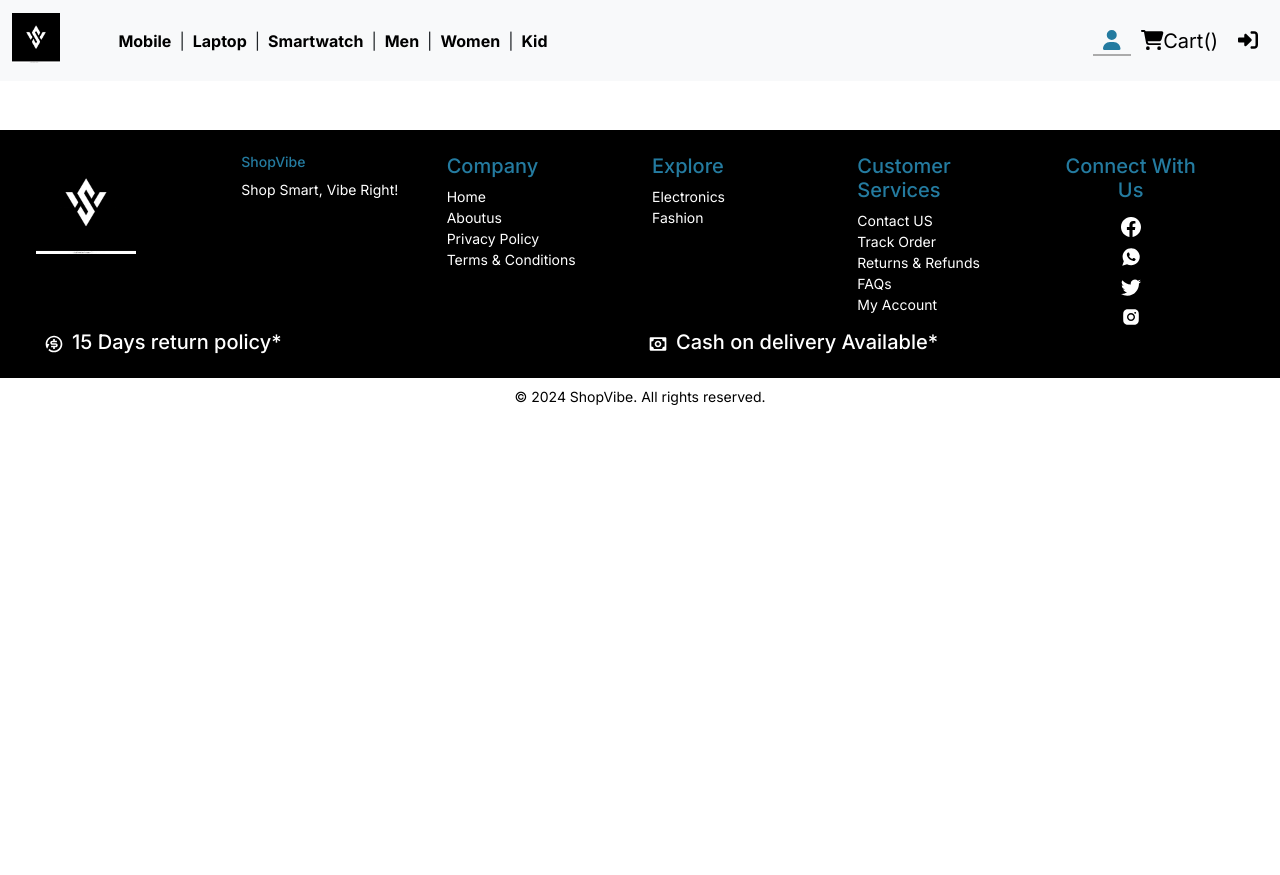
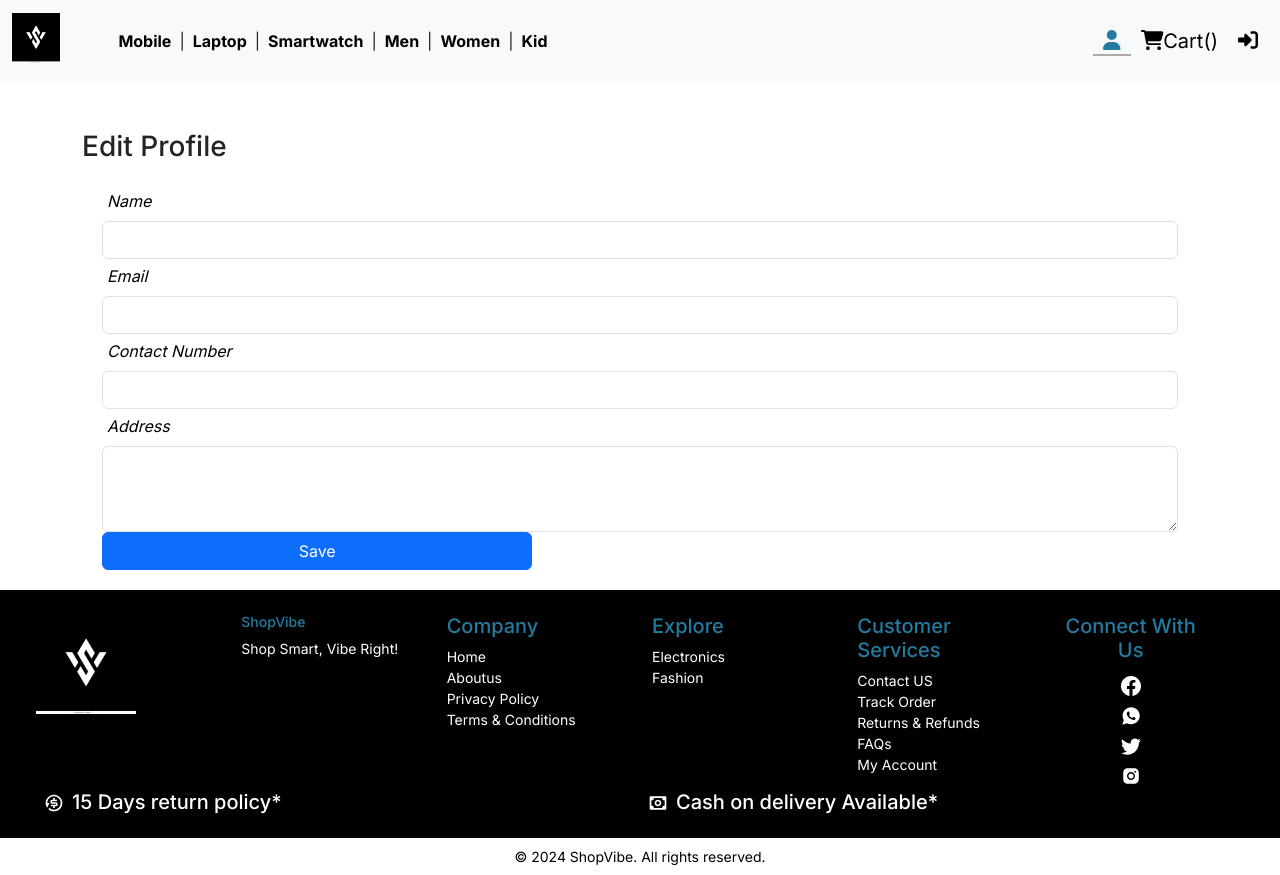
Before and after one commit to 163-sai/shopvibe, a React (Create React App) app in the folder frontend/: page /profilepage in a window 1280 px wide. Before the commit the page ends 800 px from the top, so only its background shows below. Built offline with nearby package versions, Linux system fonts and the light colour scheme; no server answers; what @react-pdf/renderer would draw is missing.

Commit message:
fetched user info

```diff
--- a/frontend/src/App.js
+++ b/frontend/src/App.js
@@ -43,6 +43,7 @@ import Orders from "./components/Pages/Profile/Orders";
 import OfferProducts from "./components/Pages/Nav/OfferProducts";
 import ScrollToTop from "./components/Pages/Nav/ScrollToTop";
 import TrackOrders from "./components/Pages/Footer/TrackOrders";
+import ProfilePage from "./components/Pages/Profile/ProfilePage";
 
 
 
@@ -75,6 +76,7 @@ function App() {
         <Route path="/register" element={<Register />} />
         <Route path="/login" element={<Login setUser={setUser} fetchUserData={fetchUserData}/>} />
         <Route path="/profile" element={<Profile user={user} />} />
+        <Route path="/profilepage" element={<ProfilePage />} />
         <Route path="/myorders" exact element ={<Orders/>}/>
         <Route path="/category" exact element ={<Categories/>}/>
         <Route path="/electronics" exact element ={<Electronics/>}/>
--- a/frontend/src/components/Pages/Category/Electronics/Laptop/LaptopProducts.js
+++ b/frontend/src/components/Pages/Category/Electronics/Laptop/LaptopProducts.js
@@ -3,6 +3,7 @@ import { Link } from 'react-router-dom';
 import { Container, Row, Col, Card, Button,Alert } from 'react-bootstrap';
 import OverallStarRating from '../../Rating/OverallStarRating';
 import { addToCart } from '../../../Cart/cartFunctions';
+import { IconShoppingCart } from '@tabler/icons-react';
 
 function LaptopProducts() {
   const [products, setProducts] = useState([]);
@@ -71,7 +72,8 @@ function LaptopProducts() {
                 <div style={{display:'flex', justifyContent:'center', alignItems:'center'}}>
                 <Card.Footer>
                   <Link to='/cartpage'>
-                    <Button variant="primary" onClick={() => handleAddToCart(product.name, product.price)} style={{width:'fit-content'}}>Add to Cart</Button>
+                    <Button variant="primary" onClick={() => handleAddToCart(product.name, product.price)} style={{width:'fit-content'}}>
+                    <IconShoppingCart stroke={3} />Add to Cart</Button>
                   </Link>
                 </Card.Footer>
                 </div>
--- a/frontend/src/components/Pages/Category/Electronics/Mobile/MobileProducts.js
+++ b/frontend/src/components/Pages/Category/Electronics/Mobile/MobileProducts.js
@@ -3,6 +3,7 @@ import { Link } from 'react-router-dom';
 import { Container, Row, Col, Card, Button, Alert } from 'react-bootstrap';
 import OverallStarRating from '../../Rating/OverallStarRating';
 import { addToCart } from '../../../Cart/cartFunctions';
+import { IconShoppingCart } from '@tabler/icons-react';
 
 function MobileProducts() {
   const [products, setProducts] = useState([]);
@@ -73,7 +74,8 @@ function MobileProducts() {
                 <div style={{display:'flex', justifyContent:'center', alignItems:'center'}}>
                 <Card.Footer>
                   <Link to='/cartpage'>
-                    <Button variant="primary" onClick={() => handleAddToCart(product.name, product.price)} style={{width:'fit-content'}}>Add to Cart</Button>
+                    <Button variant="primary" onClick={() => handleAddToCart(product.name, product.price)} style={{width:'fit-content'}}>
+                    <IconShoppingCart stroke={3} />Add to Cart</Button>
                   </Link>
                 </Card.Footer>
                 </div>
--- a/frontend/src/components/Pages/Category/Electronics/Smart Watch/SmartwatchProducts.js
+++ b/frontend/src/components/Pages/Category/Electronics/Smart Watch/SmartwatchProducts.js
@@ -3,6 +3,7 @@ import { Link } from 'react-router-dom';
 import { Container, Row, Col, Card, Button,Alert } from 'react-bootstrap';
 import OverallStarRating from '../../Rating/OverallStarRating';
 import { addToCart } from '../../../Cart/cartFunctions';
+import { IconShoppingCart } from '@tabler/icons-react';
 
 function SmartwatchProducts() {
   const [products, setProducts] = useState([]);
@@ -82,7 +83,8 @@ function SmartwatchProducts() {
                 <div style={{display:'flex', justifyContent:'center', alignItems:'center'}}>
                 <Card.Footer>
                   <Link to='/cartpage'>
-                    <Button variant="primary" onClick={() => handleAddToCart(product.name, product.price)} style={{width:'fit-content'}}>Add to Cart</Button>
+                    <Button variant="primary" onClick={() => handleAddToCart(product.name, product.price)} style={{width:'fit-content'}}>
+                    <IconShoppingCart stroke={3} />Add to Cart</Button>
                   </Link>
                 </Card.Footer>
                 </div>
--- a/frontend/src/components/Pages/Category/Fashion/Kid/KidFashion.js
+++ b/frontend/src/components/Pages/Category/Fashion/Kid/KidFashion.js
@@ -3,6 +3,7 @@ import { Link } from 'react-router-dom';
 import { Container, Row, Col, Card, Button } from 'react-bootstrap';
 import OverallStarRating from '../../Rating/OverallStarRating';
 import { addToCart } from '../../../Cart/cartFunctions';
+import { IconShoppingCart } from '@tabler/icons-react';
 
 function KidFashion() {
   const [products, setProducts] = useState([]);
@@ -65,7 +66,8 @@ function KidFashion() {
                 </Card.Body>
                 <div style={{display:'flex', justifyContent:'center', alignItems:'center'}}>
                 <Card.Footer>
-                  <Button variant="primary" onClick={() => handleAddToCart(product.name, product.price)} style={{width:'fit-content'}}>Add to Cart</Button>
+                  <Button variant="primary" onClick={() => handleAddToCart(product.name, product.price)} style={{width:'fit-content'}}>
+                  <IconShoppingCart stroke={3} />Add to Cart</Button>
                 </Card.Footer>
                 </div>
               </Card>
--- a/frontend/src/components/Pages/Category/Fashion/Women/WomenFashion.js
+++ b/frontend/src/components/Pages/Category/Fashion/Women/WomenFashion.js
@@ -3,6 +3,7 @@ import { Link } from 'react-router-dom';
 import { Container, Row, Col, Card, Button,Alert } from 'react-bootstrap';
 import OverallStarRating from '../../Rating/OverallStarRating';
 import { addToCart } from '../../../Cart/cartFunctions';
+import { IconShoppingCart } from '@tabler/icons-react';
 
 function WomenFashion() {
   const [products, setProducts] = useState([]);
@@ -71,7 +72,8 @@ function WomenFashion() {
                 </Card.Body>
                 <div style={{display:'flex', justifyContent:'center', alignItems:'center'}}>
                 <Card.Footer>
-                  <Button variant="primary" onClick={() => handleAddToCart(product.name, product.price)} style={{width:'fit-content'}}>Add to Cart</Button>
+                  <Button variant="primary" onClick={() => handleAddToCart(product.name, product.price)} style={{width:'fit-content'}}>
+                  <IconShoppingCart stroke={3} />Add to Cart</Button>
                 </Card.Footer>
                 </div>
               </Card>
--- a/frontend/src/components/Pages/Checkout/CheckoutPage.js
+++ b/frontend/src/components/Pages/Checkout/CheckoutPage.js
@@ -18,7 +18,8 @@ function CheckoutPage() {
 
   const [formData, setFormData] = useState({
     name: '',
-    address: '',
+    Address: '',
+    contactNumber:'',
     paymentMethod: 'Credit Card',
     email: '',
   });
@@ -33,7 +34,10 @@ function CheckoutPage() {
       if (response.data && response.data.email) {
         setFormData((prevData) => ({
           ...prevData,
+          name: response.data.name,
           email: response.data.email,
+          contactNumber: response.data.contactNumber,
+          Address: response.data.Address
         }));
       } else {
         console.error('Failed to fetch user email');
@@ -71,7 +75,7 @@ function CheckoutPage() {
 
 
   const handlePlaceOrderFinal = async () => {
-    if (!formData.name || !formData.address || !formData.paymentMethod || !formData.email) {
+    if (!formData.name || !formData.Address || !formData.contactNumber || !formData.paymentMethod || !formData.email) {
 
       alert('Please enter name, address, payment method,and email.');
       return;
@@ -85,7 +89,8 @@ function CheckoutPage() {
         },
         body: JSON.stringify({
           name: formData.name,
-          address: formData.address,
+          Address: formData.Address,
+          contactNumber: formData.contactNumber,
           paymentMethod: formData.paymentMethod,
           products: productNames,
           total: totalAmount,
@@ -192,7 +197,11 @@ function CheckoutPage() {
                   </Form.Group>
                   <Form.Group controlId="formAddress">
                     <Form.Label>Address</Form.Label>
-                    <Form.Control type="text" name="address" value={formData.address} onChange={handleInputChange} placeholder="Enter your address" />
+                    <Form.Control type="text" name="address" value={formData.Address} onChange={handleInputChange} placeholder="Enter your address" />
+                  </Form.Group>
+                  <Form.Group controlId="formcontactNumber">
+                    <Form.Label>contactNumber</Form.Label>
+                    <Form.Control type="text" name="address" value={formData.contactNumber} onChange={handleInputChange} placeholder="Enter your Mobile Number" />
                   </Form.Group>
                   <Form.Group controlId="formPayment">
                     <Form.Label>Payment Method</Form.Label>
--- a/frontend/src/components/Pages/Nav/NavBar.js
+++ b/frontend/src/components/Pages/Nav/NavBar.js
@@ -49,6 +49,7 @@ function NavBar({ cartItemCount }) {
       <Popover.Header style={{ backgroundColor: 'black', color:'white' }}>{userData?.name}</Popover.Header>
       <Popover.Body>
         <p style={{ backgroundColor: 'white' }}>{userData?.email}</p>
+        <Link to='/profilepage'><p>View Full Profile</p></Link>
         <Link to='/myorders'><Button style={{width:'fit-content'}} className='bg-dark'>My Orders</Button></Link>
         {userData ? (
           <Button variant="primary" onClick={handleLogout} style={{ width: 'fit-content', justifyItems: 'center', marginLeft:'10px' }} className='bg-dark'><FontAwesomeIcon icon={faRightFromBracket} /></Button>
--- a/frontend/src/components/Pages/Profile/Orders.js
+++ b/frontend/src/components/Pages/Profile/Orders.js
@@ -29,7 +29,7 @@ function Orders() {
     };
 
     return (
-        <Container style={{ display: 'flex', flexDirection: 'column', textAlign: 'center' }}>
+        <Container style={{ display: 'flex', flexDirection: 'column', textAlign: 'center',padding:'100px 0px' }}>
             {loggedIn ? (
                 <div>
                     <h2>My Orders</h2>
@@ -56,7 +56,7 @@ function Orders() {
                     </Row>
                 </div>
             ) : (
-                <div style={{marginTop:'400px'}}>
+                <div style={{padding:'100px 0px 500px 0px'}}>
                     <h2>Please Login to View Orders</h2>
                     <Link to="/login">
                         <Button>Login</Button>
--- a/frontend/src/components/Pages/Profile/Profile.js
+++ b/frontend/src/components/Pages/Profile/Profile.js
@@ -41,7 +41,7 @@ function Profile() {
 
   return (
     <>
-      <Container style={{ minHeight: '100vh', display: 'flex', flexDirection: 'column' ,textAlign:'center'}}>
+      <Container style={{  display: 'flex', flexDirection: 'column' ,textAlign:'center'}}>
         <h1>Profile</h1>
         {user ? (
           <div >
--- /dev/null
+++ b/frontend/src/components/Pages/Profile/ProfilePage.js
@@ -0,0 +1,87 @@
+import React, { useState, useEffect } from 'react';
+import { Container, Form, Button } from 'react-bootstrap';
+import axios from 'axios';
+
+function ProfilePage() {
+  const [formData, setFormData] = useState({
+    name: '',
+    email: '',
+    contactNumber: '',
+    Address: '',
+  });
+
+  useEffect(() => {
+    fetchUserData();
+  }, []);
+
+  const fetchUserData = () => {
+    axios.get('http://localhost:5001/profile')
+      .then(res => {
+        console.log('API Response:', res.data); // Log the entire API response
+        if (res.data && res.data.email) {
+          setFormData(prevData => ({
+            ...prevData,
+            name: res.data.name,
+            email: res.data.email,
+            contactNumber: res.data.contactNumber,
+            Address: res.data.Address,
+          }));
+        } else {
+          console.error('Failed to fetch user data:', res.data);
+        }
+      })
+      .catch(err => {
+        console.error('Error fetching user data:', err);
+      });
+  };
+
+  return (
+    <Container>
+      <h3>Edit Profile</h3>
+      <Form>
+        <Form.Group controlId="formName">
+          <Form.Label>Name</Form.Label>
+          <Form.Control
+            type="text"
+            name="name"
+            value={formData.name}
+            onChange={e => setFormData({ ...formData, name: e.target.value })}
+          />
+        </Form.Group>
+        <Form.Group controlId="formEmail">
+          <Form.Label>Email</Form.Label>
+          <Form.Control
+            type="email"
+            name="email"
+            value={formData.email}
+            onChange={e => setFormData({ ...formData, email: e.target.value })}
+          />
+        </Form.Group>
+        <Form.Group controlId="formContactNumber">
+          <Form.Label>Contact Number</Form.Label>
+          <Form.Control
+            type="text"
+            name="contactNumber"
+            value={formData.contactNumber}
+            onChange={e => setFormData({ ...formData, contactNumber: e.target.value })}
+          />
+        </Form.Group>
+        <Form.Group controlId="formAddress">
+          <Form.Label>Address</Form.Label>
+          <Form.Control
+            as="textarea"
+            rows={3}
+            name="Address"
+            value={formData.Address}
+            onChange={e => setFormData({ ...formData, Address: e.target.value })}
+          />
+        </Form.Group>
+        <Button variant="primary" type="submit">
+          Save
+        </Button>
+      </Form>
+    </Container>
+  );
+}
+
+export default ProfilePage;
```
Also changed, not shown: 1 other file (tests, documents, lock files or other folders).
